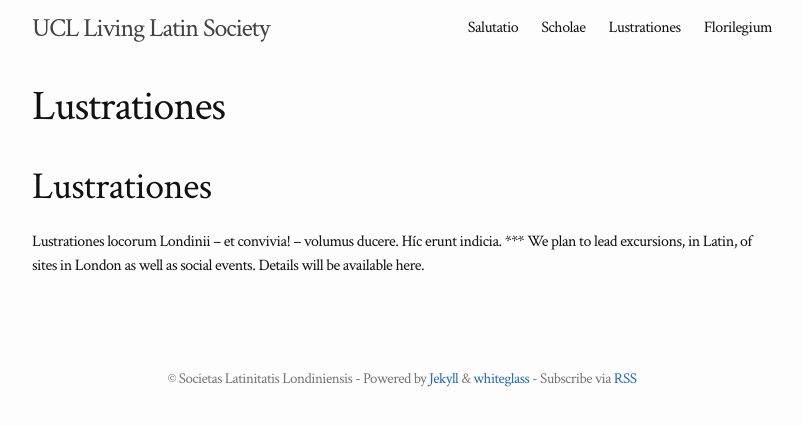
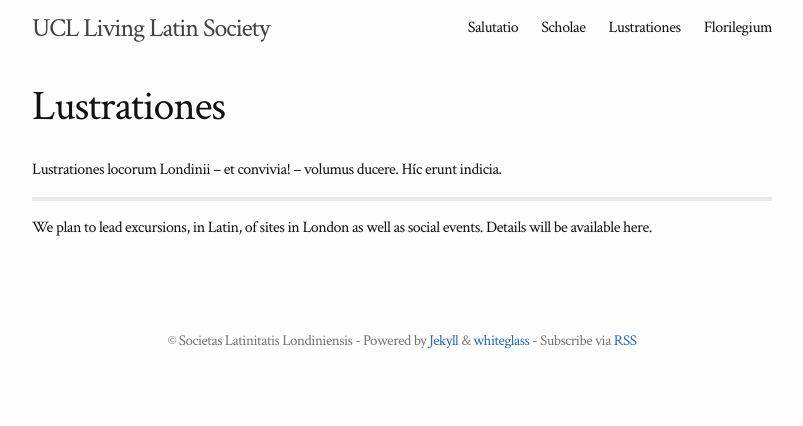
Before and after one commit to latinitasucl/latinitasucl, a Jekyll site: the page built from lustrationes.md, in a window 1280 px wide. Shown: the top 426 px of the page, without its empty margins (238-1041 px from the left). Built offline with Jekyll 4.4.1, drawn with Linux system fonts in a browser that asks for light colours.

Commit message:
Update lustrationes.md

```diff
--- a/lustrationes.md
+++ b/lustrationes.md
@@ -4,8 +4,8 @@ title: "Lustrationes"
 permalink: /lustrationes/
 ---
 
-# Lustrationes
+Lustrationes locorum Londinii – et convivia! – volumus ducere. Híc erunt indicia.
 
-Lustrationes locorum Londinii – et convivia! – volumus ducere. Híc erunt indicia.
 ***
+
 We plan to lead excursions, in Latin, of sites in London as well as social events. Details will be available here.
```
